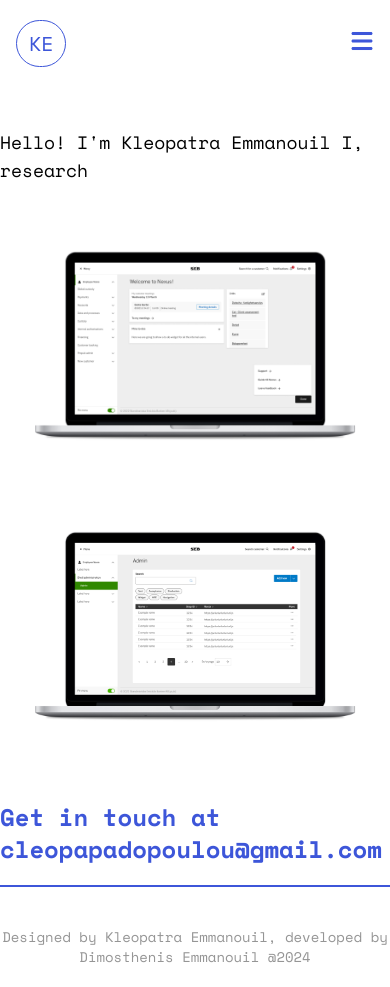
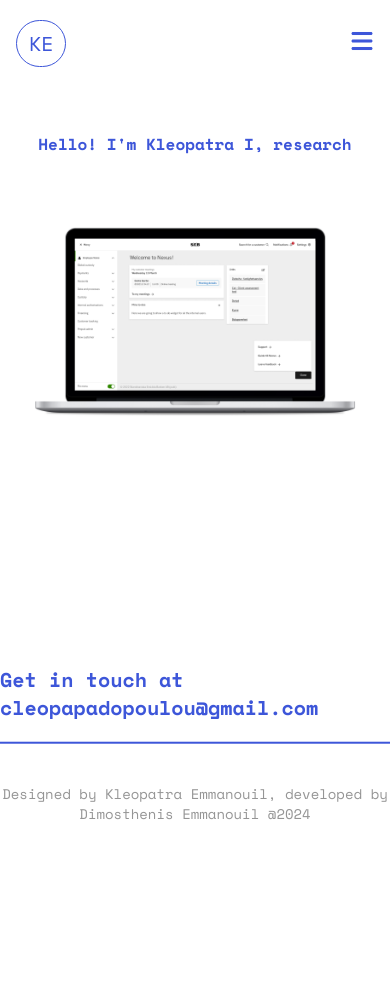
Before and after one commit to Albatraoz12/kleoportfolio, a Next.js app: page / in a window 390 px wide. After the commit the page ends 844 px from the top, so only its background shows below. Built offline with nearby package versions, Linux system fonts and the light colour scheme.

Commit message:
fix styling for responsivness

```diff
--- a/app/page.tsx
+++ b/app/page.tsx
@@ -4,7 +4,9 @@ export default function Home() {
   return (
     <main className='flex justify-center items-center flex-col mt-10 gap-8'>
       <section>
-        <h1 className='text-lg'>Hello! I'm Kleopatra Emmanouil I, research</h1>
+        <h1 className='text-base text-[#3D56D9] md:text-xl font-semibold leading-8 px-3'>
+          Hello! I'm Kleopatra I, research
+        </h1>
       </section>
       <section>
         <figure className='flex flex-col gap-4'>
@@ -22,20 +24,6 @@ export default function Home() {
               </span>
             </div>
           </div>
-          <div className='relative group cursor-pointer'>
-            <Image
-              src='/case2.png'
-              height={400}
-              width={580}
-              alt='picture of an apple laptop'
-              className='group-hover:opacity-75 transition-opacity duration-300'
-            />
-            <div className='absolute inset-0 flex justify-center items-center bg-black/75 opacity-0 group-hover:opacity-100 transition-opacity duration-300'>
-              <span className='text-white text-xl font-bold w-[133px] text-center'>
-                SEB Nexus 2024
-              </span>
-            </div>
-          </div>
         </figure>
       </section>
     </main>
--- a/components/Footer.tsx
+++ b/components/Footer.tsx
@@ -2,7 +2,7 @@ const Footer = () => {
   return (
     <footer className='flex flex-col mx-auto gap-10 mb-5 max-w-[1169px] sticky top-[100vh]'>
       <div>
-        <h3 className='mt-10 mb-5 text-[#3D56D9] text-2xl font-bold'>
+        <h3 className='mt-10 mb-5 text-[#3D56D9] text-xl md:text-2xl text-cneter font-bold'>
           Get in touch at cleopapadopoulou@gmail.com
         </h3>
         <hr className='border-t-2 border-[#3D56D9] w-full' />
```
